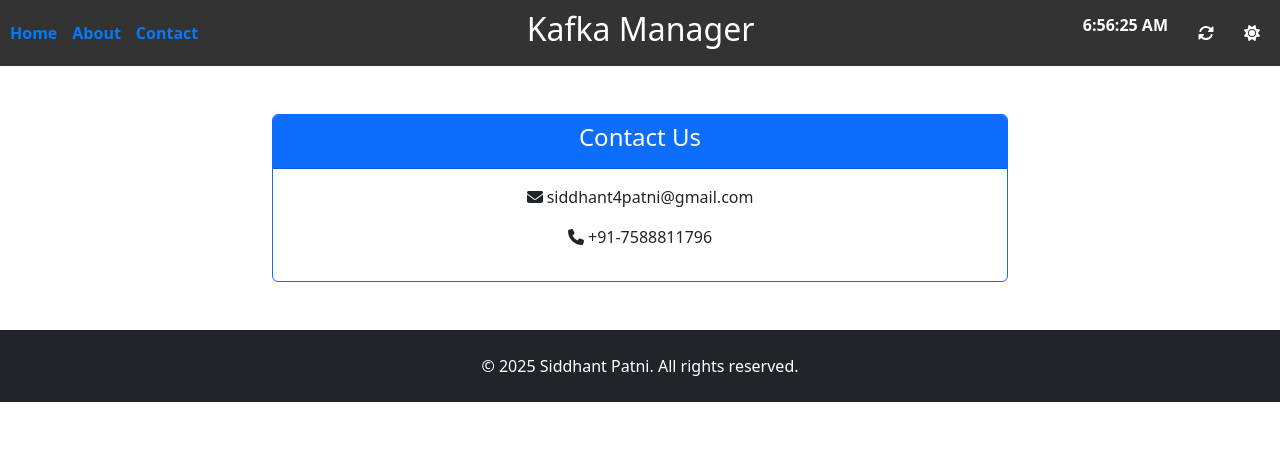
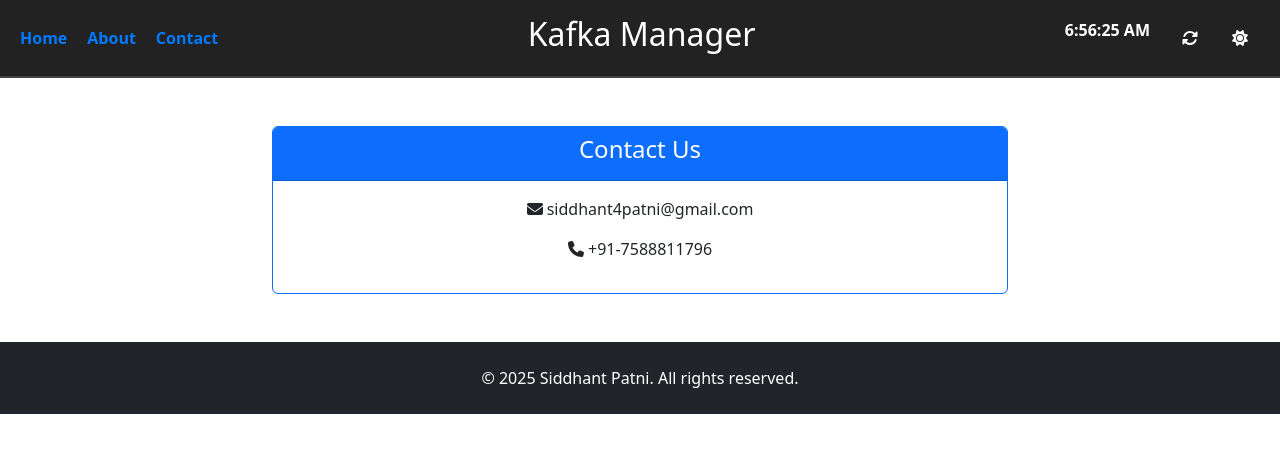
Before and after one commit to siddhantpatni0407/react-kafka-manager-ui, a React (Create React App) app: page /contact in a window 1280 px wide. Shown: the top 452 px of the page. Built offline with nearby package versions, Linux system fonts and the light colour scheme.

Commit message:
Enhanced Navbar css
Enhanced Navbar css

```diff
--- a/src/layout/Navbar.js
+++ b/src/layout/Navbar.js
@@ -46,12 +46,58 @@ const Navbar = () => {
 };
 
 const styles = {
-  navbarLight: { display: "flex", justifyContent: "space-between", alignItems: "center", padding: "10px", background: "#f8f9fa", color: "#000" },
-  navbarDark: { display: "flex", justifyContent: "space-between", alignItems: "center", padding: "10px", background: "#333", color: "#fff" },
-  leftContainer: { display: "flex", gap: "15px" },
-  link: { color: "#007bff", textDecoration: "none", fontWeight: "bold" },
-  time: { marginRight: "10px", fontWeight: "bold" },
-  button: { marginLeft: "10px", padding: "5px 10px", border: "none", cursor: "pointer", background: "transparent", color: "inherit" }
-};
-
+    navbarLight: {
+      display: "flex",
+      justifyContent: "space-between",
+      alignItems: "center",
+      padding: "15px 20px",
+      background: "#f8f9fa",
+      color: "#000",
+      boxShadow: "0 4px 6px rgba(0, 0, 0, 0.1)",
+      borderBottom: "2px solid #ddd",
+    },
+    navbarDark: {
+      display: "flex",
+      justifyContent: "space-between",
+      alignItems: "center",
+      padding: "15px 20px",
+      background: "#222",
+      color: "#fff",
+      boxShadow: "0 4px 6px rgba(255, 255, 255, 0.1)",
+      borderBottom: "2px solid #444",
+    },
+    leftContainer: {
+      display: "flex",
+      gap: "20px",
+      alignItems: "center",
+    },
+    link: {
+      color: "#007bff",
+      textDecoration: "none",
+      fontWeight: "bold",
+      fontSize: "16px",
+      transition: "color 0.3s ease",
+    },
+    linkHover: {
+      color: "#0056b3",
+    },
+    time: {
+      marginRight: "10px",
+      fontWeight: "bold",
+      fontSize: "16px",
+    },
+    button: {
+      marginLeft: "10px",
+      padding: "8px 12px",
+      border: "none",
+      cursor: "pointer",
+      background: "transparent",
+      color: "inherit",
+      fontSize: "16px",
+      transition: "transform 0.2s ease",
+    },
+    buttonHover: {
+      transform: "scale(1.1)",
+    },
+  };
 export default Navbar;
```
